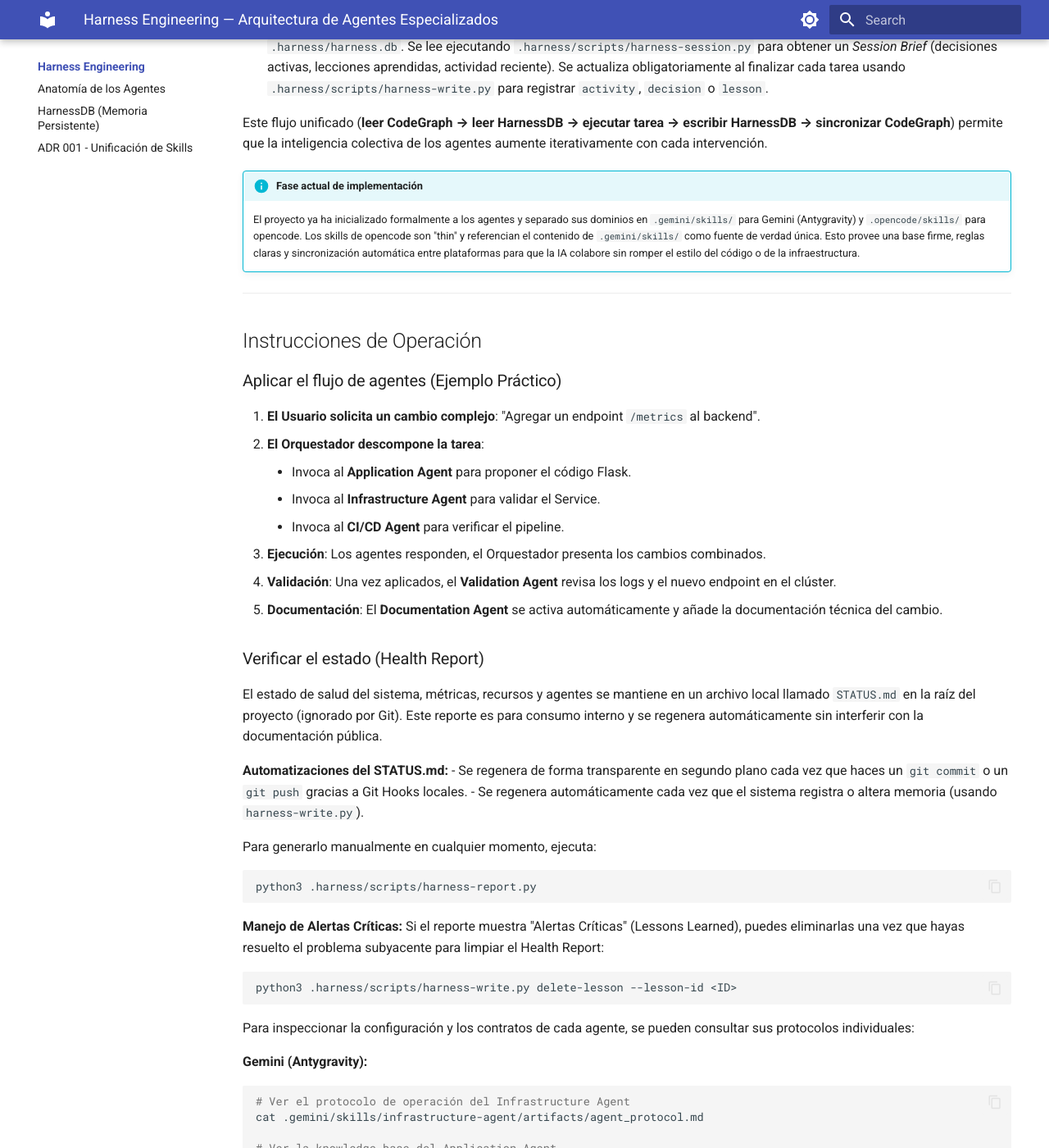
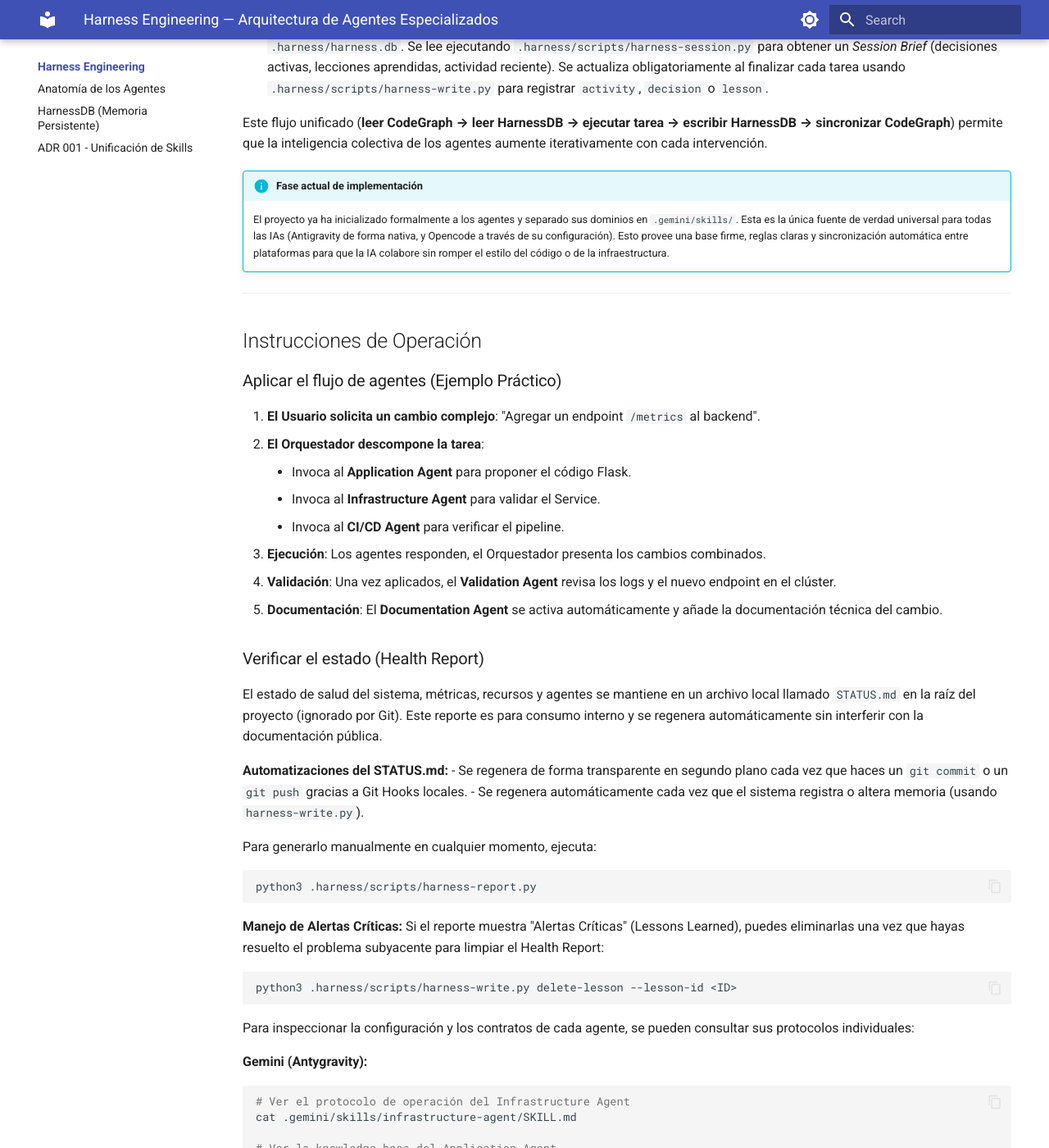
Before and after one commit to LabordaSebastian/proyecto-k8s-ftth, an MkDocs documentation site: the page built from docs/harness-engineering/index.md, in a window 1280 px wide and 1400 px high, scrolled down 2229 px. Shown: the whole window at 82% size. Built offline with MkDocs 1.6.1 and Material for MkDocs 9.7.7, drawn with Linux system fonts in a browser that asks for light colours; some of the changed text lies outside the part shown.

Commit message:
docs: fix legacy references to deleted artifacts and opencode folders

````diff
--- a/docs/harness-engineering/index.md
+++ b/docs/harness-engineering/index.md
@@ -77,7 +77,7 @@
 Este flujo unificado (**leer CodeGraph → leer HarnessDB → ejecutar tarea → escribir HarnessDB → sincronizar CodeGraph**) permite que la inteligencia colectiva de los agentes aumente iterativamente con cada intervención.
 
 !!! info "Fase actual de implementación"
-    El proyecto ya ha inicializado formalmente a los agentes y separado sus dominios en `.gemini/skills/` para Gemini (Antygravity) y `.opencode/skills/` para opencode. Los skills de opencode son "thin" y referencian el contenido de `.gemini/skills/` como fuente de verdad única. Esto provee una base firme, reglas claras y sincronización automática entre plataformas para que la IA colabore sin romper el estilo del código o de la infraestructura.
+    El proyecto ya ha inicializado formalmente a los agentes y separado sus dominios en `.gemini/skills/`. Esta es la única fuente de verdad universal para todas las IAs (Antigravity de forma nativa, y Opencode a través de su configuración). Esto provee una base firme, reglas claras y sincronización automática entre plataformas para que la IA colabore sin romper el estilo del código o de la infraestructura.
 
 ---
 
@@ -118,16 +118,16 @@
 **Gemini (Antygravity):**
 ```bash
 # Ver el protocolo de operación del Infrastructure Agent
-cat .gemini/skills/infrastructure-agent/artifacts/agent_protocol.md
+cat .gemini/skills/infrastructure-agent/SKILL.md
 
 # Ver la knowledge base del Application Agent
-cat .gemini/skills/application-agent/artifacts/app_skill.md
+cat .gemini/skills/application-agent/SKILL.md
 ```
 
 **opencode:**
 ```bash
 # Ver el skill de infraestructura (thin que referencias a .gemini/)
-cat .opencode/skills/infrastructure/SKILL.md
+cat .gemini/skills/infrastructure-agent/SKILL.md
 
 # Ver las instrucciones del orquestador
 cat AGENTS.md
````
Also changed, not shown: docs/skills/doc-style-guide.md (+1 -1 lines).
